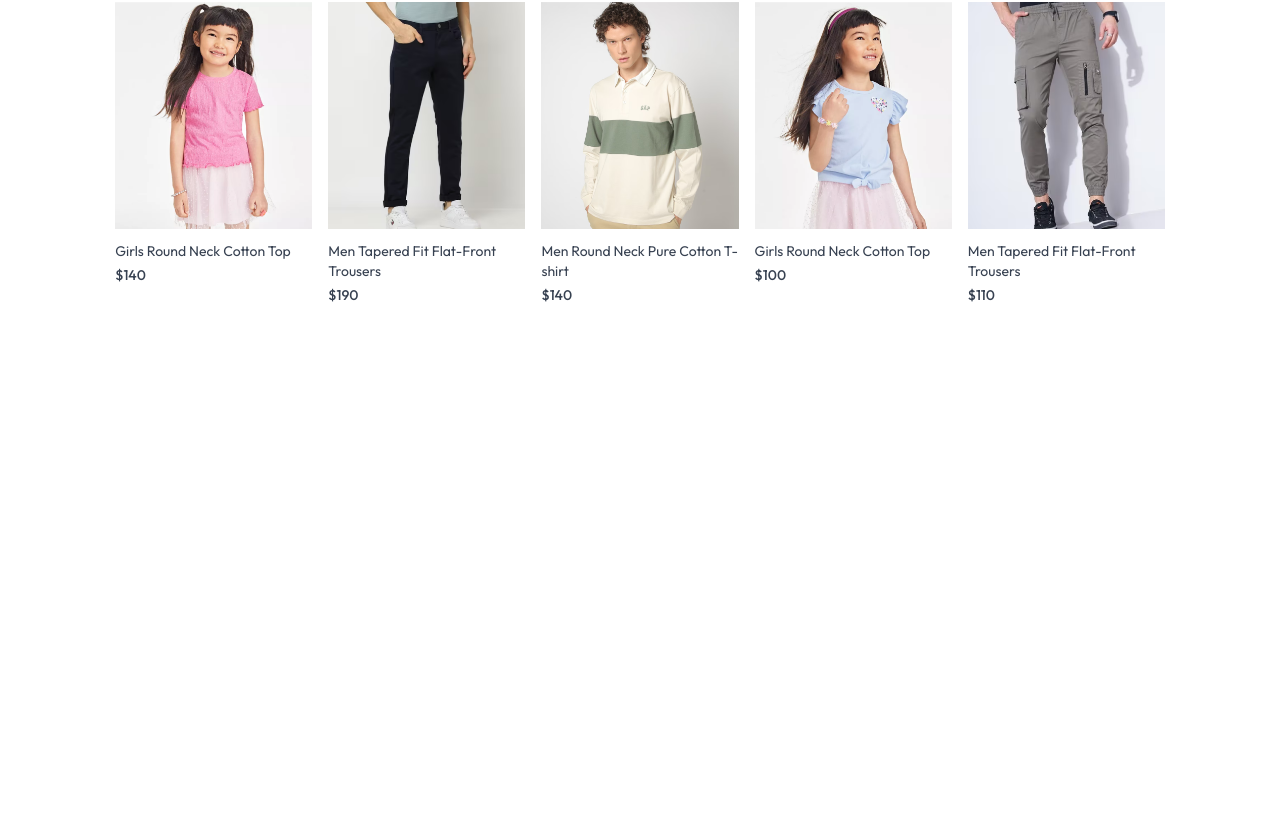
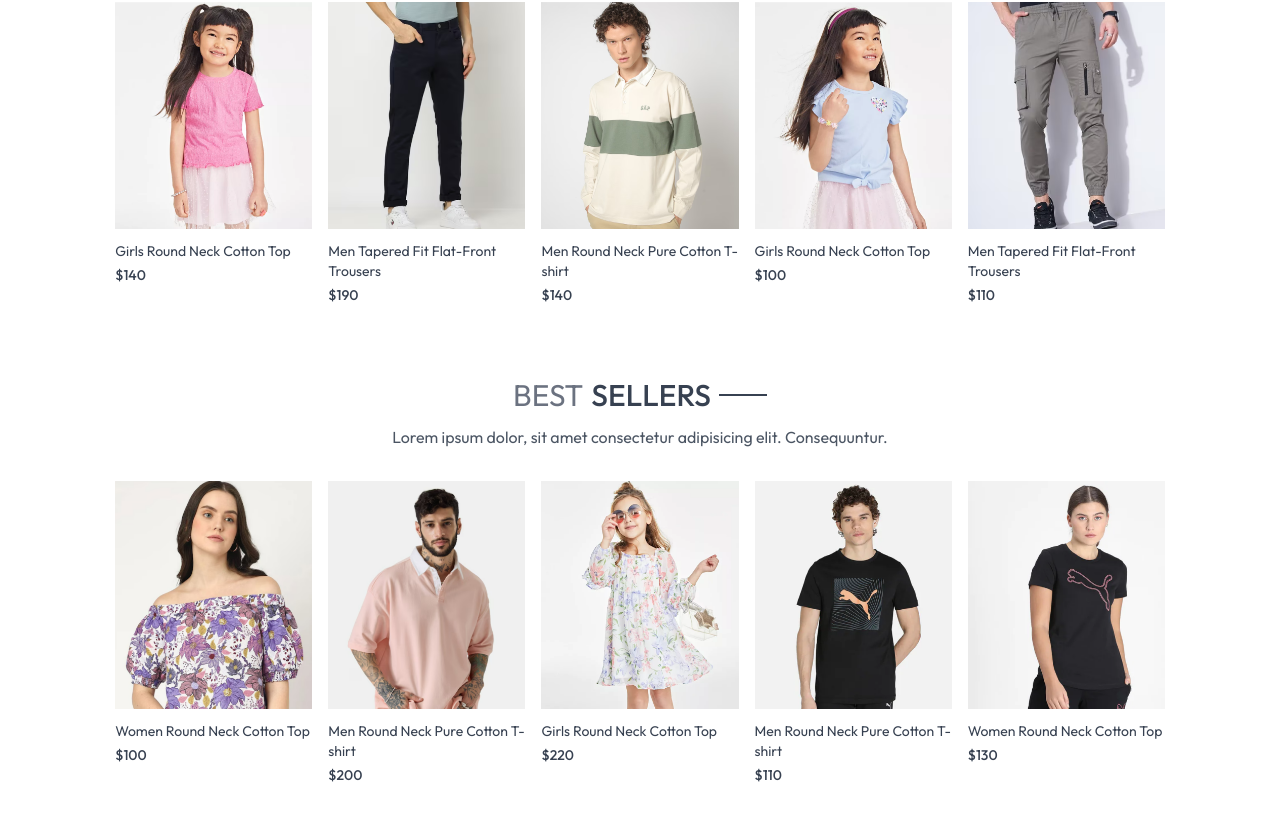
Before and after one commit to YogeshMahajanGit/E-com, a React (Vite) app in the folder frontend/: page / in a window 1280 px wide. Shown: the part 1004-1825 px from the top of the page. Before the commit the page ends 1349 px from the top, so only its background shows below. Built offline with nearby package versions, Linux system fonts and the light colour scheme.

Commit message:
add best seller component

```diff
--- /dev/null
+++ b/frontend/src/components/BestSeller.jsx
@@ -0,0 +1,42 @@
+import { useContext, useEffect, useState } from "react";
+import { ShopContext } from "../context/ShopContext";
+import Title from "./Title";
+import ProductItem from "./ProductItem";
+
+export default function BestSeller() {
+  const { products } = useContext(ShopContext);
+  const [bestSeller, setBestSeller] = useState([]);
+
+  useEffect(() => {
+    if (products && Array.isArray(products)) {
+      const bestProduct = products.filter((item) => item.bestseller);
+      setBestSeller(bestProduct.slice(0, 5));
+    }
+  }, [products]);
+
+  return (
+    <div className="my-10">
+      <div className="text-center text-3xl py-8">
+        <Title
+          text1={"BEST"}
+          text2={"SELLERS"}
+        />
+        <p className="w-3/4 m-auto text-xs sm:text-sm md:text-base text-gray-600">
+          Lorem ipsum dolor, sit amet consectetur adipisicing elit.
+          Consequuntur.
+        </p>
+      </div>
+      <div className="grid grid-cols-2 sm:grid-cols-3 md:grid-cols-4 lg:grid-cols-5 gap-4 gap-y-6 ">
+        {bestSeller.map((item, i) => (
+          <ProductItem
+            key={i}
+            id={item._id}
+            name={item.name}
+            image={item.image}
+            price={item.price}
+          />
+        ))}
+      </div>
+    </div>
+  );
+}
--- a/frontend/src/context/ShopContext.jsx
+++ b/frontend/src/context/ShopContext.jsx
@@ -12,6 +12,7 @@
     currency,
     delivery_fee,
   };
+  // console.log(products);
 
   return (
     <ShopContext.Provider value={value}>{props.children}</ShopContext.Provider>
--- a/frontend/src/pages/Home.jsx
+++ b/frontend/src/pages/Home.jsx
@@ -1,3 +1,4 @@
+import BestSeller from "../components/BestSeller";
 import Hero from "../components/Hero";
 import LatestCollection from "../components/LatestCollection";
 
@@ -6,6 +7,7 @@
     <div className="pt-10">
       <Hero />
       <LatestCollection />
+      <BestSeller />
     </div>
   );
 }
```
